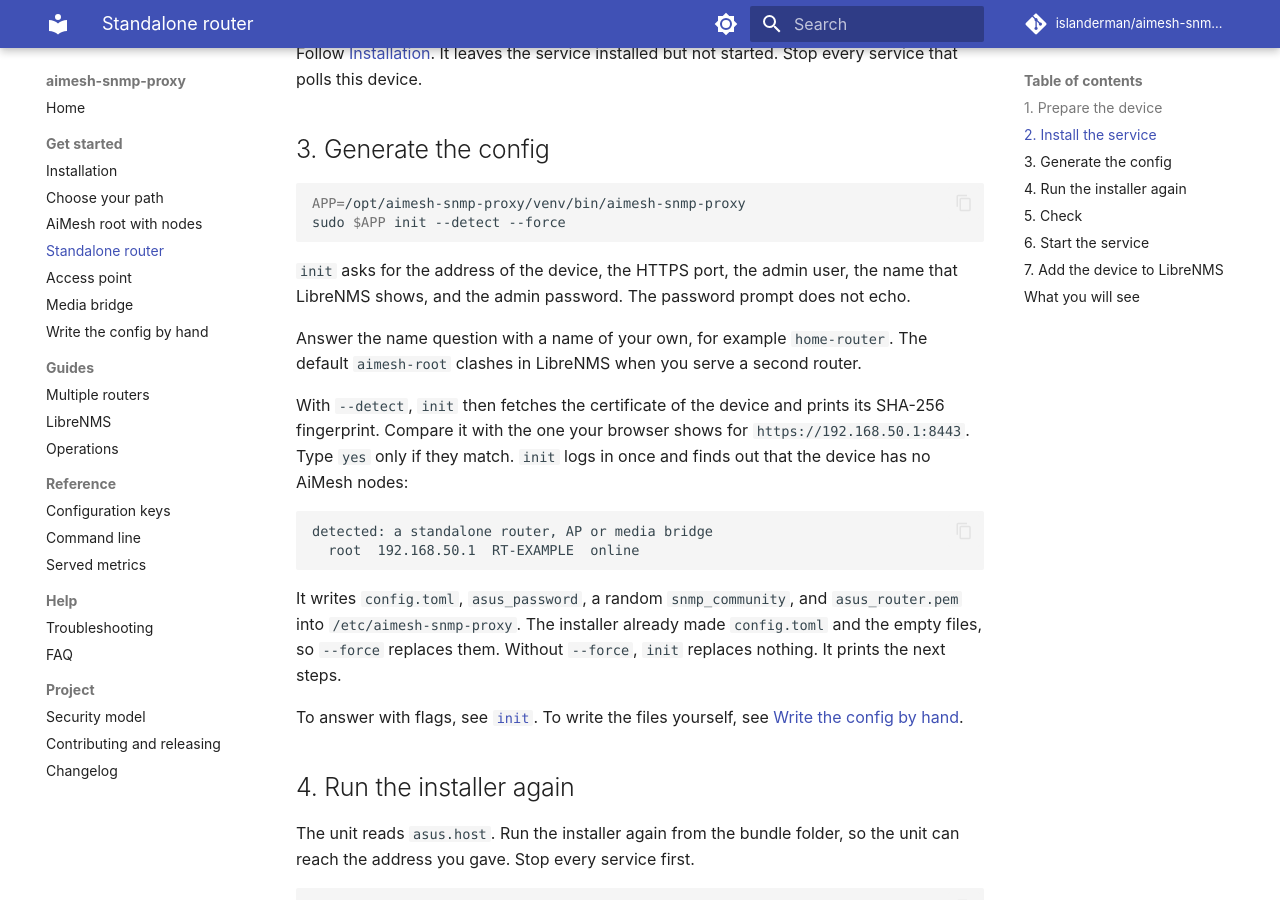
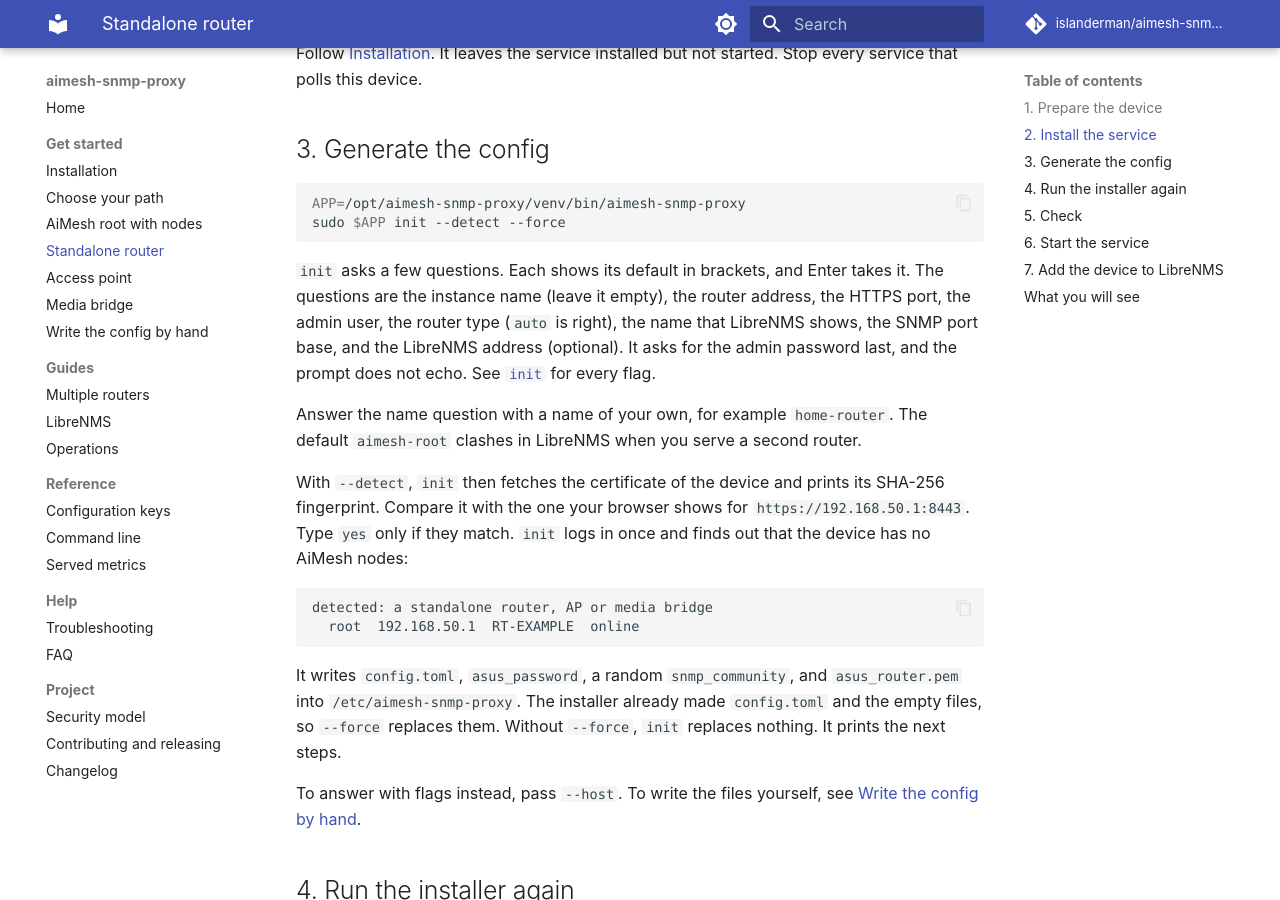
Before and after one commit to islanderman/aimesh-snmp-proxy, an MkDocs documentation site: the page built from docs/onboarding/router.md, in a window 1280 px wide and 900 px high, scrolled down 490 px. Built offline with MkDocs 1.6.1 and Material for MkDocs 9.7.7, drawn with Linux system fonts in a browser that asks for light colours; comment, search, counter and statistics services are not loaded.

Commit message:
docs(onboarding): list the questions that init asks

````diff
--- a/docs/onboarding/router.md
+++ b/docs/onboarding/router.md
@@ -22,8 +22,11 @@ APP=/opt/aimesh-snmp-proxy/venv/bin/aimesh-snmp-proxy
 sudo $APP init --detect --force
 ```
 
-`init` asks for the address of the device, the HTTPS port, the admin user, the name that LibreNMS
-shows, and the admin password. The password prompt does not echo.
+`init` asks a few questions. Each shows its default in brackets, and Enter takes it. The questions
+are the instance name (leave it empty), the router address, the HTTPS port, the admin user, the
+router type (`auto` is right), the name that LibreNMS shows, the SNMP port base, and the LibreNMS
+address (optional). It asks for the admin password last, and the prompt does not echo. See
+[`init`](../reference/cli.md#init) for every flag.
 
 Answer the name question with a name of your own, for example `home-router`. The default
 `aimesh-root` clashes in LibreNMS when you serve a second router.
@@ -41,7 +44,7 @@ It writes `config.toml`, `asus_password`, a random `snmp_community`, and `asus_r
 `/etc/aimesh-snmp-proxy`. The installer already made `config.toml` and the empty files, so `--force`
 replaces them. Without `--force`, `init` replaces nothing. It prints the next steps.
 
-To answer with flags, see [`init`](../reference/cli.md#init). To write the files yourself, see
+To answer with flags instead, pass `--host`. To write the files yourself, see
 [Write the config by hand](manual.md).
 
 ## 4. Run the installer again
````
Also changed, not shown: docs/onboarding/access-point.md (+6 -3 lines), docs/onboarding/aimesh.md (+6 -3 lines), docs/onboarding/media-bridge.md (+6 -3 lines).
